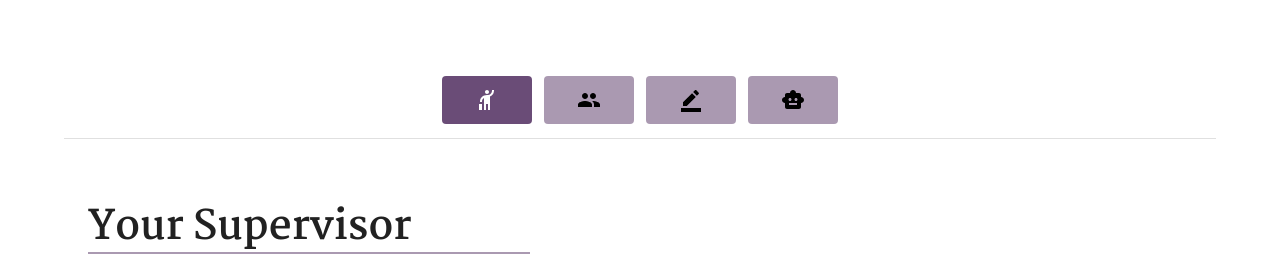
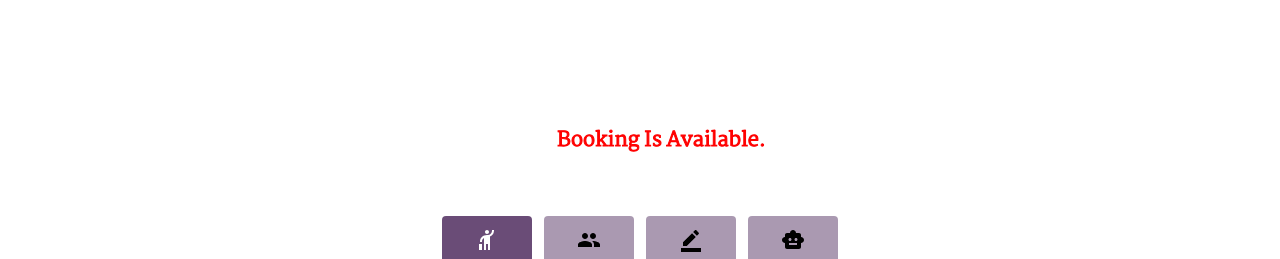
Before and after one commit to Tasneemghazal/front-grad, a React (Vite) app: page /student/home in a window 1280 px wide. Shown: the part 842-1101 px from the top of the page. Built offline with nearby package versions, Linux system fonts and the light colour scheme; no server answers.

Commit message:
add booking note  is available

```diff
--- /dev/null
+++ b/src/components/student/Booking/Booking.css
@@ -0,0 +1,44 @@
+.marquee-container {
+  display: flex;
+  justify-content: center;
+}
+
+.marquee {
+  display: flex;
+  white-space: nowrap;
+  overflow: hidden;
+  min-width: 100%;
+  animation-play-state: running;
+}
+.marquee:hover span {
+  animation-play-state: paused;
+  cursor: pointer;
+
+}
+
+.marquee span {
+  display: inline-block;
+  padding-left: 100%;
+  text-align: center;
+  -webkit-text-stroke: 1px red;
+  white-space: nowrap;
+  min-width: 100%;
+  height: 100%;
+  line-height: 140px;
+  font-size: 20px;
+  animation: marquee 10s linear infinite;
+}
+
+.marquee2 {
+  animation-delay: 5s;
+  animation-play-state: running;
+}
+
+@keyframes marquee {
+  0% {
+    transform: translate(0, 0);
+  }
+  100% {
+    transform: translate(-100%, 0);
+  }
+}
--- /dev/null
+++ b/src/components/student/Booking/Booking.jsx
@@ -0,0 +1,18 @@
+import "./Booking.css";
+import { Box, Container } from "@mui/system";
+
+const Booking = () => {
+  return (
+    <Container>
+      <Box className="marquee">
+        <span style={{ color: "red" }}>
+          Booking Is Available.&nbsp;&nbsp;&nbsp;
+        </span>  <span style={{ color: "red" }}>
+          Booking Is Available.&nbsp;&nbsp;&nbsp;
+        </span>
+      </Box>
+    </Container>
+  );
+};
+
+export default Booking;
--- a/src/components/student/TotalStudent.jsx
+++ b/src/components/student/TotalStudent.jsx
@@ -1,16 +1,15 @@
-import React from 'react'
-import Student_1 from './student_1/Student_1.jsx'
-import Student_2 from './student_2/Student_2.jsx'
-import Footer from './Footer.jsx'
-
+import Student_1 from "./student_1/Student_1.jsx";
+import Student_2 from "./student_2/Student_2.jsx";
+import Footer from "./Footer.jsx";
+import Booking from "./Booking/Booking.jsx";
 
 export default function TotalStudent() {
   return (
     <>
-    <Student_1/>
-    <Student_2/>
-    <Footer/>
-
+      <Student_1 />
+      <Booking />
+      <Student_2 />
+      <Footer />
     </>
-  )
+  );
 }
```
